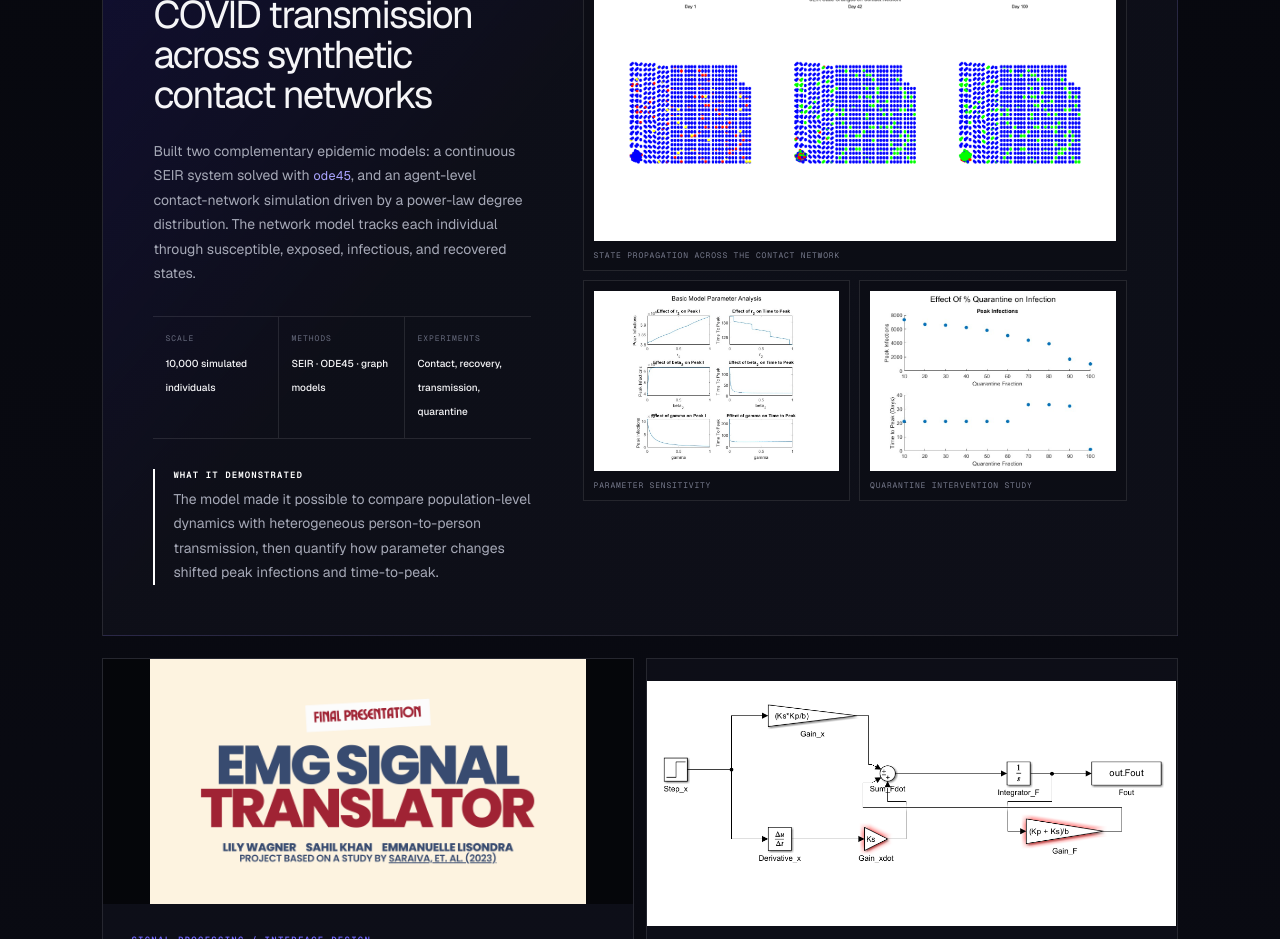
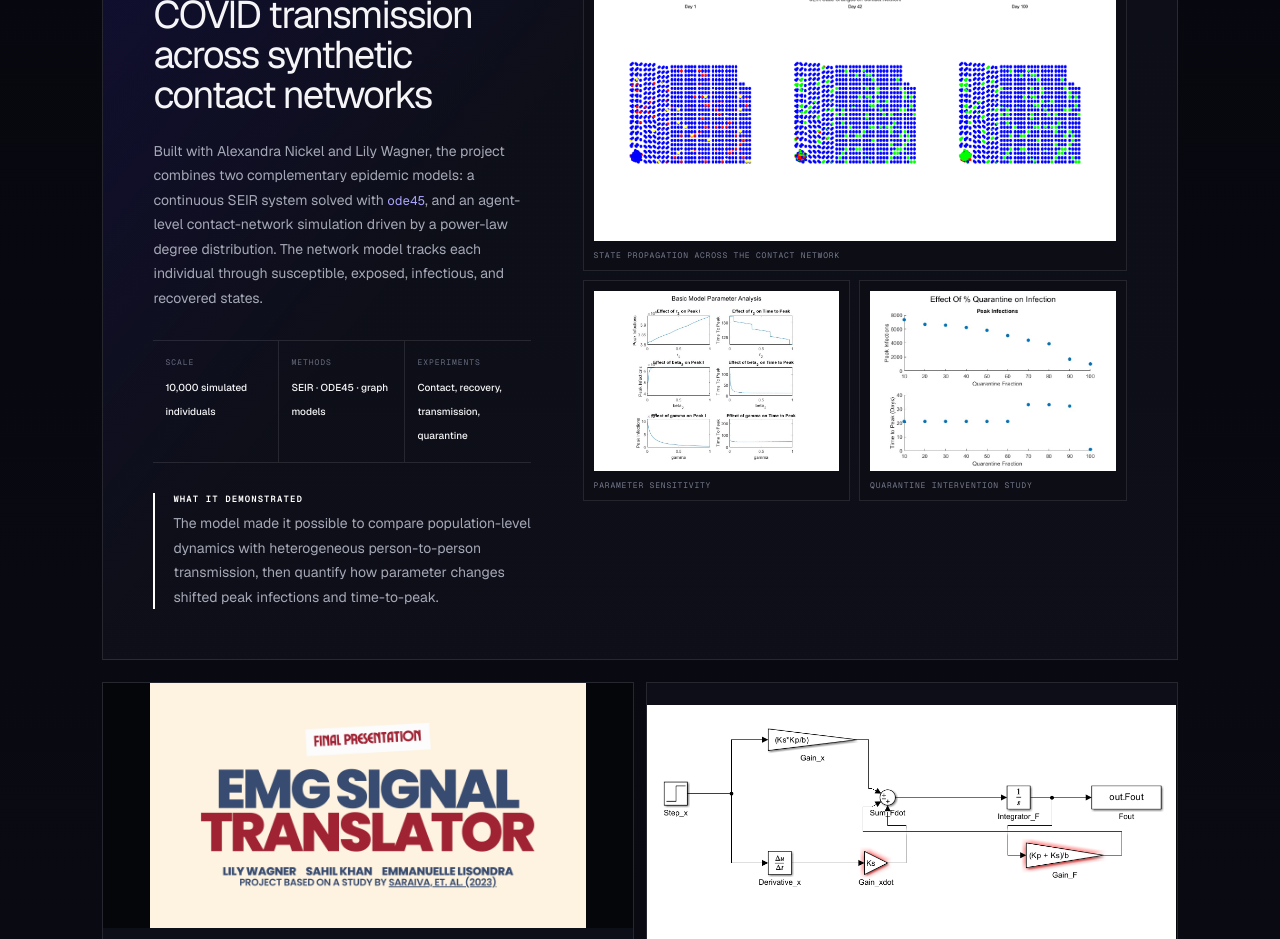
Before and after one commit to Sahil101905/Sahil101905.github.io, a Next.js app: page / in a window 1280 px wide. Shown: the part 5440-6379 px from the top of the page. Built offline with nearby package versions, Linux system fonts and the light colour scheme.

Commit message:
Credit BCOPSim collaborators

```diff
--- a/app/page.tsx
+++ b/app/page.tsx
@@ -147,7 +147,7 @@ export default function Home() {
           <div className="matlab-feature-copy">
             <p className="eyebrow">BCOPSim / Network science / ODE systems</p>
             <h3>COVID transmission across synthetic contact networks</h3>
-            <p>Built two complementary epidemic models: a continuous SEIR system solved with <code>ode45</code>, and an agent-level contact-network simulation driven by a power-law degree distribution. The network model tracks each individual through susceptible, exposed, infectious, and recovered states.</p>
+            <p>Built with Alexandra Nickel and Lily Wagner, the project combines two complementary epidemic models: a continuous SEIR system solved with <code>ode45</code>, and an agent-level contact-network simulation driven by a power-law degree distribution. The network model tracks each individual through susceptible, exposed, infectious, and recovered states.</p>
             <div className="matlab-facts">
               <div><span>Scale</span><strong>10,000 simulated individuals</strong></div>
               <div><span>Methods</span><strong>SEIR · ODE45 · graph models</strong></div>
```
